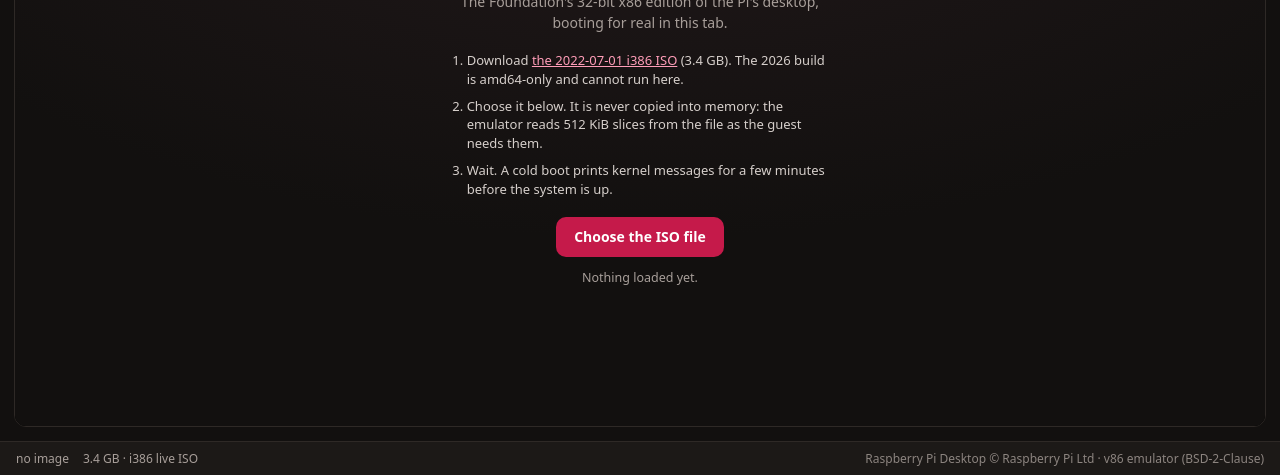
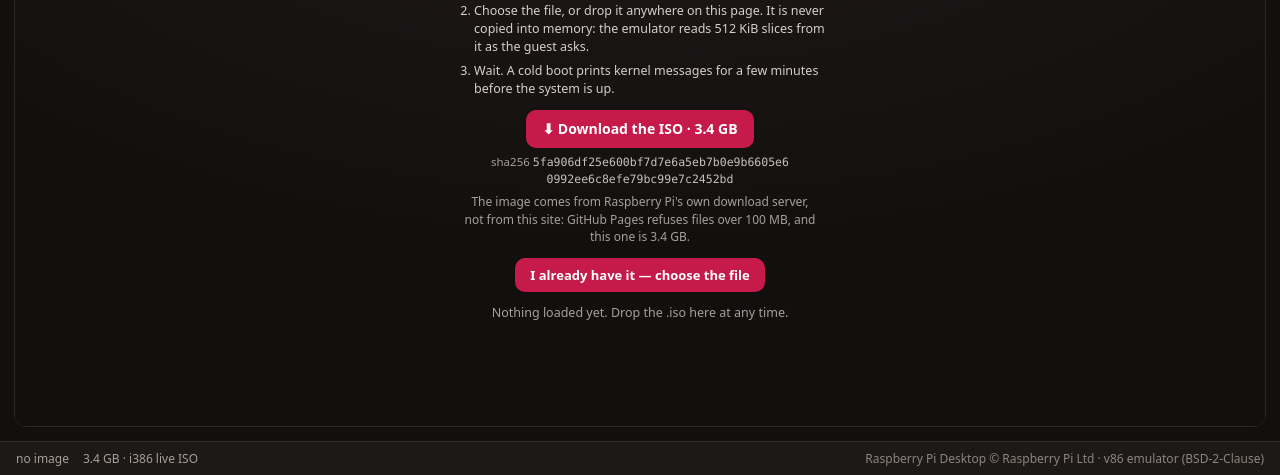
Before and after one commit to AstroBunnyStar/webvm-os, a plain HTML site: page index.html in a window 1280 px wide. Shown: the part 325-800 px from the top of the page. Drawn offline with Linux system fonts and the light colour scheme.

Commit message:
Put the ISO one click from the site
The page now carries the download itself: a direct link to the official
2022-07-01 i386 image with its size and sha256, plus drag-and-drop, so the
image no longer has to be hunted down before the machine can start. The file
itself stays with Raspberry Pi because GitHub rejects blobs over 100 MB.

🤖 Generated with Codebuff
Co-Authored-By: Codebuff <noreply@codebuff.com>

```diff
--- a/css/style.css
+++ b/css/style.css
@@ -129,6 +129,9 @@ body {
 }
 #screen_container::backdrop { background: #000; }
 
+/* A file dragged over the page: show where it will land. */
+body.dropping .screen-wrap { outline: 2px dashed var(--berry); outline-offset: -6px; }
+
 /* ---------- boot overlay ---------- */
 #overlay {
   position: absolute;
@@ -162,6 +165,41 @@ body {
 }
 .steps a { color: #ff9db8; }
 
+.download {
+  display: grid;
+  gap: 8px;
+  justify-items: center;
+  margin: 0 0 18px;
+}
+
+.cta {
+  display: inline-block;
+  padding: 12px 22px;
+  border-radius: 10px;
+  background: var(--berry);
+  color: #fff;
+  font-weight: 600;
+  font-size: 15px;
+  text-decoration: none;
+}
+.cta:hover { background: #d9215a; }
+
+.hash {
+  margin: 0;
+  color: var(--muted);
+  font-size: 11.5px;
+  word-break: break-all;
+  max-width: 46ch;
+}
+.hash code { font-family: "Cascadia Mono", Consolas, monospace; color: #c9c1bd; }
+
+.claim {
+  margin: 0;
+  color: var(--muted);
+  font-size: 12px;
+  max-width: 52ch;
+}
+
 .pick {
   display: inline-block;
   padding: 10px 18px;
@@ -172,6 +210,17 @@ body {
   cursor: pointer;
 }
 .pick:hover { background: #d9215a; }
+
+/* Short windows: tighten the card so the download and the picker both fit without scrolling. */
+@media (max-height: 820px) {
+  .berry { display: none; }
+  .card h1 { font-size: 20px; }
+  .card .sub { margin-bottom: 12px; font-size: 13px; }
+  .steps { font-size: 12.5px; gap: 5px; margin-bottom: 12px; }
+  .download { margin-bottom: 12px; gap: 6px; }
+  .cta { padding: 9px 16px; font-size: 14px; }
+  .pick { padding: 8px 15px; font-size: 13px; }
+}
 
 .note { color: var(--muted); font-size: 12.5px; margin: 12px 0 0; }
 .note.err { color: var(--err); }
--- a/index.html
+++ b/index.html
@@ -38,12 +38,19 @@
           <h1>Raspberry Pi Desktop</h1>
           <p class="sub">The Foundation's 32-bit x86 edition of the Pi's desktop, booting for real in this tab.</p>
           <ol class="steps">
-            <li>Download <a href="https://www.raspberrypi.com/software/raspberry-pi-desktop/" target="_blank" rel="noopener">the 2022-07-01 i386 ISO</a> (3.4 GB). The 2026 build is amd64-only and cannot run here.</li>
-            <li>Choose it below. It is never copied into memory: the emulator reads 512 KiB slices from the file as the guest needs them.</li>
+            <li>Get the ISO below: the 2022-07-01 <code>i386</code> build, 3.4 GB. The October 2026 build is <code>amd64</code>-only and cannot run on this CPU.</li>
+            <li>Choose the file, or drop it anywhere on this page. It is never copied into memory: the emulator reads 512 KiB slices from it as the guest asks.</li>
             <li>Wait. A cold boot prints kernel messages for a few minutes before the system is up.</li>
           </ol>
-          <label class="pick" for="iso">Choose the ISO file</label>
-          <p id="note" class="note">Nothing loaded yet.</p>
+
+          <div class="download">
+            <a class="cta" id="getiso" href="https://downloads.raspberrypi.com/rpd_x86/images/rpd_x86-2022-07-04/2022-07-01-raspios-bullseye-i386.iso">⬇ Download the ISO · 3.4 GB</a>
+            <p class="hash">sha256 <code id="hash">5fa906df25e600bf7d7e6a5eb7b0e9b6605e60992ee6c8efe79bc99e7c2452bd</code></p>
+            <p class="claim">The image comes from Raspberry Pi's own download server, not from this site: GitHub Pages refuses files over 100 MB, and this one is 3.4 GB.</p>
+          </div>
+
+          <label class="pick" for="iso">I already have it — choose the file</label>
+          <p id="note" class="note">Nothing loaded yet. Drop the .iso here at any time.</p>
         </div>
       </div>
     </div>
--- a/js/main.js
+++ b/js/main.js
@@ -140,6 +140,25 @@ isoInput.addEventListener("change", () => {
   if (file) start(file);
 });
 
+// Dropping the ISO anywhere on the page starts it, so the picker is not the only way in.
+["dragenter", "dragover"].forEach((type) =>
+  document.addEventListener(type, (event) => {
+    event.preventDefault();
+    document.body.classList.add("dropping");
+  }),
+);
+["dragleave", "dragend"].forEach((type) =>
+  document.addEventListener(type, (event) => {
+    if (event.relatedTarget === null) document.body.classList.remove("dropping");
+  }),
+);
+document.addEventListener("drop", (event) => {
+  event.preventDefault();
+  document.body.classList.remove("dropping");
+  const file = event.dataTransfer && event.dataTransfer.files && event.dataTransfer.files[0];
+  if (file) start(file);
+});
+
 /* ---------- controls ---------- */
 
 restartBtn.addEventListener("click", () => {
```
Also changed, not shown: 1 other file.
